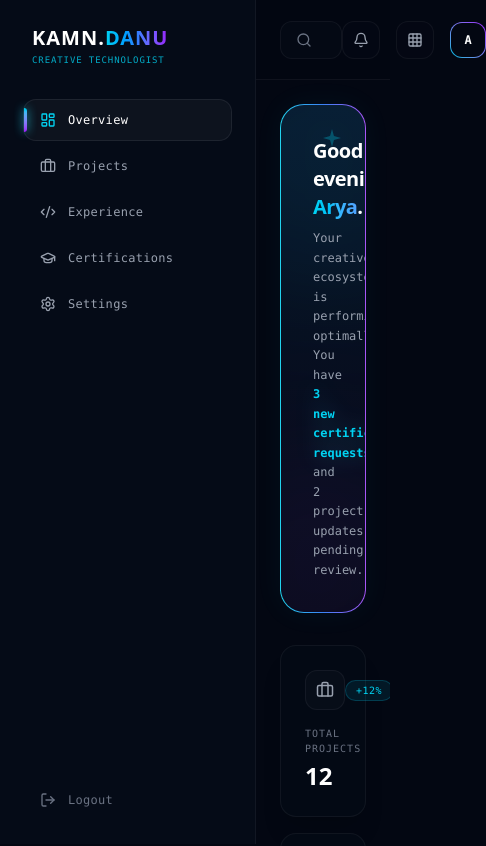
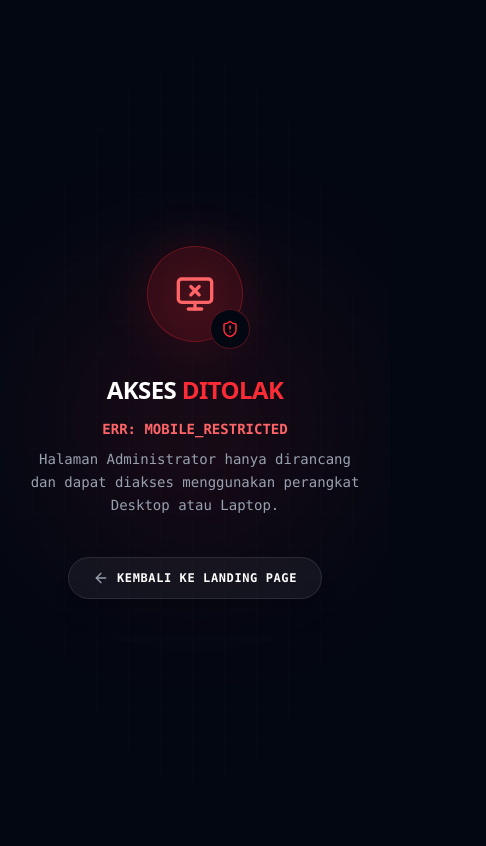
Before and after one commit to aryafathorozi/web-portofolio, a Next.js app: page /admin in a window 390 px wide. Shown: the top 846 px of the page, 486 px wide, since content can reach past the window. Built offline with nearby package versions, Linux system fonts and the light colour scheme.

Commit message:
update view and not mobile view in role admin

```diff
--- a/app/admin/layout.tsx
+++ b/app/admin/layout.tsx
@@ -1,13 +1,22 @@
 import Sidebar from "@/components/admin/Sidebar";
 import Header from "@/components/admin/Header";
+import MobileNotSupported from "@/components/ui/MobileNotSupported";
 
 export default function AdminLayout({ children }: { children: React.ReactNode }) {
   return (
-    <div className="min-h-screen bg-[#030712] text-white flex">
-      <Sidebar />
-      <div className="flex-1 flex flex-col min-w-0">
-        <Header />
-        <main className="flex-1 p-6 md:p-8 overflow-y-auto">{children}</main>
+    <div className="min-h-screen bg-[#030712] text-white">
+      {/* Mobile Error State */}
+      <div className="md:hidden">
+        <MobileNotSupported />
+      </div>
+
+      {/* Desktop Admin Layout */}
+      <div className="hidden md:flex min-h-screen">
+        <Sidebar />
+        <div className="flex-1 flex flex-col min-w-0">
+          <Header />
+          <main className="flex-1 p-6 md:p-8 overflow-y-auto">{children}</main>
+        </div>
       </div>
     </div>
   );
--- /dev/null
+++ b/components/ui/MobileNotSupported.tsx
@@ -0,0 +1,56 @@
+"use client";
+
+import { motion } from "framer-motion";
+import { MonitorX, ArrowLeft, ShieldAlert } from "lucide-react";
+import Link from "next/link";
+
+export default function MobileNotSupported() {
+  return (
+    <div className="h-full min-h-[100dvh] w-full flex flex-col items-center justify-center p-6 bg-[#030712] relative overflow-hidden">
+      {/* Background decorations */}
+      <div className="absolute top-1/2 left-1/2 -translate-x-1/2 -translate-y-1/2 w-64 h-64 bg-red-500/10 rounded-full blur-[80px] mix-blend-screen" />
+      <div className="absolute inset-0 bg-[linear-gradient(to_right,#4f4f4f1a_1px,transparent_1px),linear-gradient(to_bottom,#4f4f4f1a_1px,transparent_1px)] bg-[size:2rem_2rem] [mask-image:radial-gradient(ellipse_60%_60%_at_50%_50%,#000_70%,transparent_100%)] opacity-30" />
+
+      <motion.div
+        initial={{ opacity: 0, y: 20 }}
+        animate={{ opacity: 1, y: 0 }}
+        transition={{ duration: 0.6, ease: "easeOut" }}
+        className="relative z-10 flex flex-col items-center text-center max-w-sm"
+      >
+        <div className="relative mb-8">
+          <motion.div
+            animate={{ scale: [1, 1.1, 1], opacity: [0.5, 1, 0.5] }}
+            transition={{ duration: 2, repeat: Infinity, ease: "easeInOut" }}
+            className="absolute inset-0 bg-red-500/20 rounded-full blur-xl"
+          />
+          <div className="relative w-24 h-24 rounded-full bg-red-500/10 border border-red-500/30 flex items-center justify-center backdrop-blur-sm">
+            <MonitorX size={40} className="text-red-400" />
+            <div className="absolute -bottom-2 -right-2 w-10 h-10 rounded-full bg-[#030712] border border-red-500/30 flex items-center justify-center">
+              <ShieldAlert size={18} className="text-red-500" />
+            </div>
+          </div>
+        </div>
+
+        <h1 className="text-2xl font-black tracking-tight text-white mb-3 uppercase">
+          Akses <span className="text-red-500">Ditolak</span>
+        </h1>
+
+        <p className="text-sm text-gray-400 leading-relaxed mb-10 font-mono">
+          <span className="text-red-400 font-bold block mb-2">ERR: MOBILE_RESTRICTED</span>
+          Halaman Administrator hanya dirancang dan dapat diakses menggunakan perangkat Desktop atau Laptop.
+        </p>
+
+        <Link href="/">
+          <motion.button
+            whileHover={{ scale: 1.05 }}
+            whileTap={{ scale: 0.95 }}
+            className="inline-flex items-center gap-2 rounded-full bg-white/5 border border-white/10 px-6 py-3 text-xs font-mono font-bold tracking-wider text-white hover:bg-white/10 hover:border-white/20 transition-all shadow-xl"
+          >
+            <ArrowLeft size={16} className="text-gray-400" />
+            KEMBALI KE LANDING PAGE
+          </motion.button>
+        </Link>
+      </motion.div>
+    </div>
+  );
+}
--- a/components/ui/Preloader.tsx
+++ b/components/ui/Preloader.tsx
@@ -46,11 +46,11 @@ export default function Preloader() {
         <motion.div
           key="preloader"
           className="fixed inset-0 z-[99999] flex flex-col items-center justify-center bg-[#030712] overflow-hidden"
-          initial={{ clipPath: "inset(0% 0% 0% 0%)" }}
-          // Elevator door opening effect (vertically splitting from center)
+          initial={{ opacity: 1, scale: 1 }}
           exit={{
-            clipPath: "inset(50% 0% 50% 0%)",
-            transition: { duration: 1.2, ease: [0.77, 0, 0.175, 1], delay: 0.3 }
+            opacity: 0,
+            scale: 1.05,
+            transition: { duration: 1.2, ease: [0.45, 0, 0.55, 1], delay: 0.3 }
           }}
         >
           {/* Ambient Glowing Orbs */}
```
